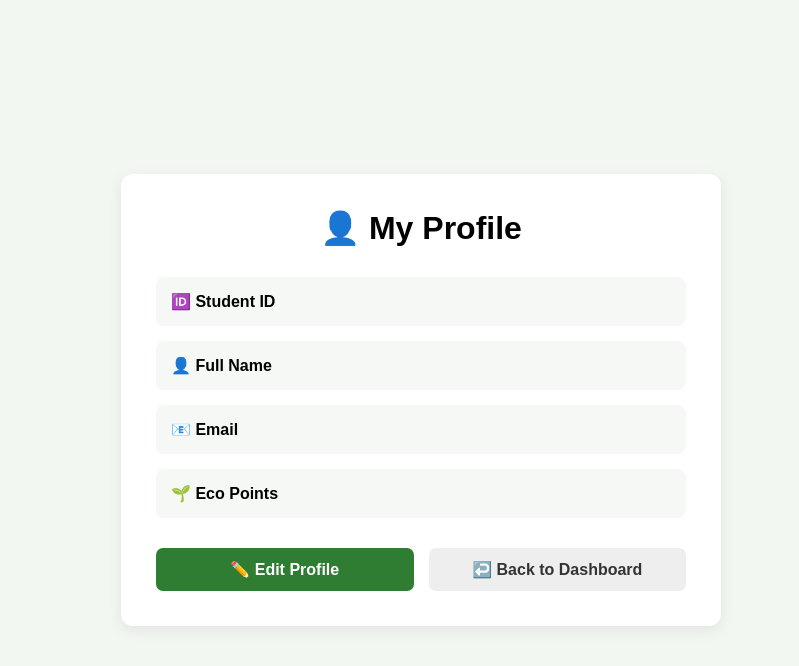
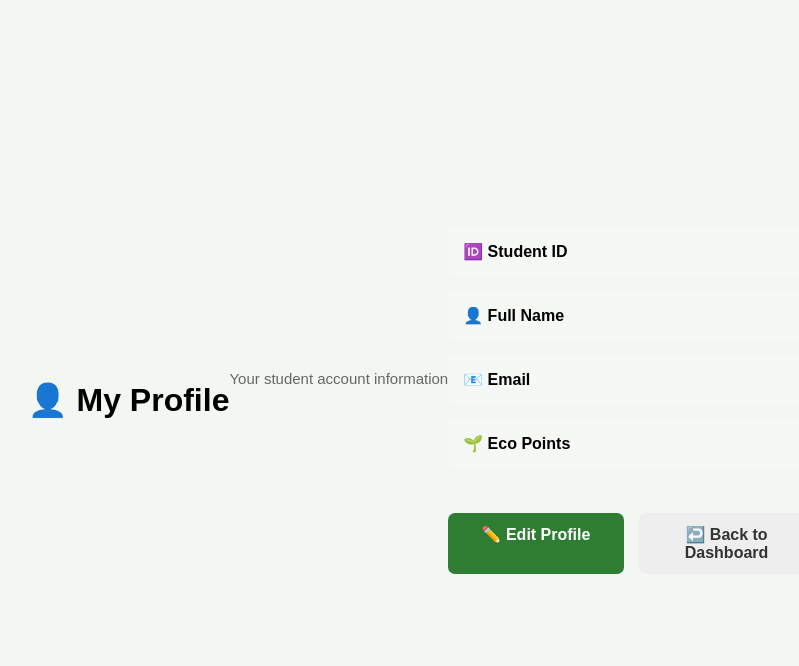
Before and after one commit to yashika-sv/Eco-Campus-Tracker, a Flask app: template templates/profile.html in a window 1280 px wide. Shown: the top 666 px of the page, without its empty margins (219-1018 px from the left). Run offline with Flask 3, Linux system fonts and the light colour scheme; the template is opened without the code that fills it, so the values that code supplies are empty.

Commit message:
Improve student profile information

```diff
--- a/static/css/style.css
+++ b/static/css/style.css
@@ -259,6 +259,14 @@ body {
     margin-bottom: 30px;
 }
 
+.profile-subtitle {
+    text-align: center;
+    color: #666;
+    margin-top: -18px;
+    margin-bottom: 25px;
+    font-size: 15px;
+}
+
 .profile-info {
     display: flex;
     flex-direction: column;
--- a/templates/profile.html
+++ b/templates/profile.html
@@ -14,9 +14,11 @@
 
     <div class="profile-container">
 
-        <div class="profile-box">
+        <h1>👤 My Profile</h1>
 
-            <h1>👤 My Profile</h1>
+<p class="profile-subtitle">Your student account information</p>
+
+<div class="profile-info">
 
             <div class="profile-info">
 
```
